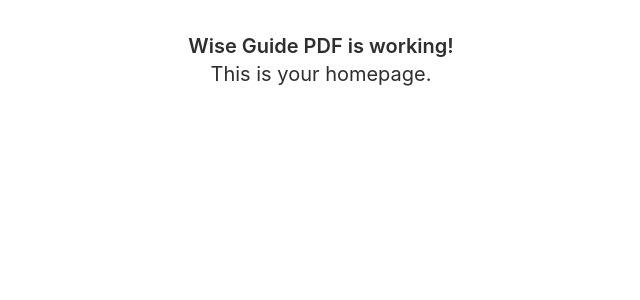
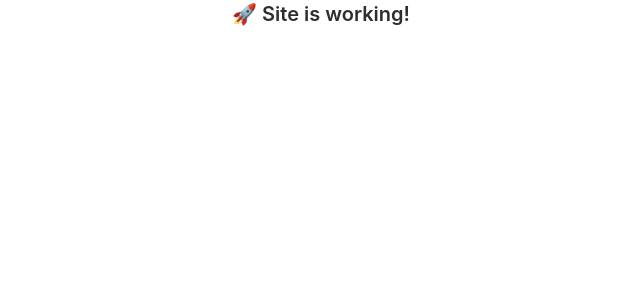
Before and after one commit to dannisherman/wiseguidepdf, a React (Vite) app: page / in a window 1280 px wide. Shown: the top 300 px of the page, without its empty margins (319-959 px from the left). Built offline with nearby package versions, Linux system fonts and the light colour scheme.

Commit message:
Fix path alias resolution for Netlify build

```diff
--- a/src/App.tsx
+++ b/src/App.tsx
@@ -18,7 +18,7 @@ const App = () => (
         <Sonner />
         <BrowserRouter>
           <Routes>
-            <Route path="/" element={<Index />} />
+            <Route path="/" element={<h1 style={{ textAlign: "center" }}>🚀 Site is working!</h1>} />
             <Route path="*" element={<NotFound />} />
           </Routes>
         </BrowserRouter>
--- a/vite.config.ts
+++ b/vite.config.ts
@@ -1,5 +1,6 @@
 import { defineConfig } from "vite";
 import react from "@vitejs/plugin-react-swc";
+import tsconfigPaths from "vite-tsconfig-paths";
 import path from "node:path";
 
 
@@ -10,7 +11,7 @@ export default defineConfig(({ mode }) => ({
     port: 8080,
   },
   plugins: [
-    react()
+    react(), tsconfigPaths()
   ].filter(Boolean),
   resolve: {
     alias: {
```
